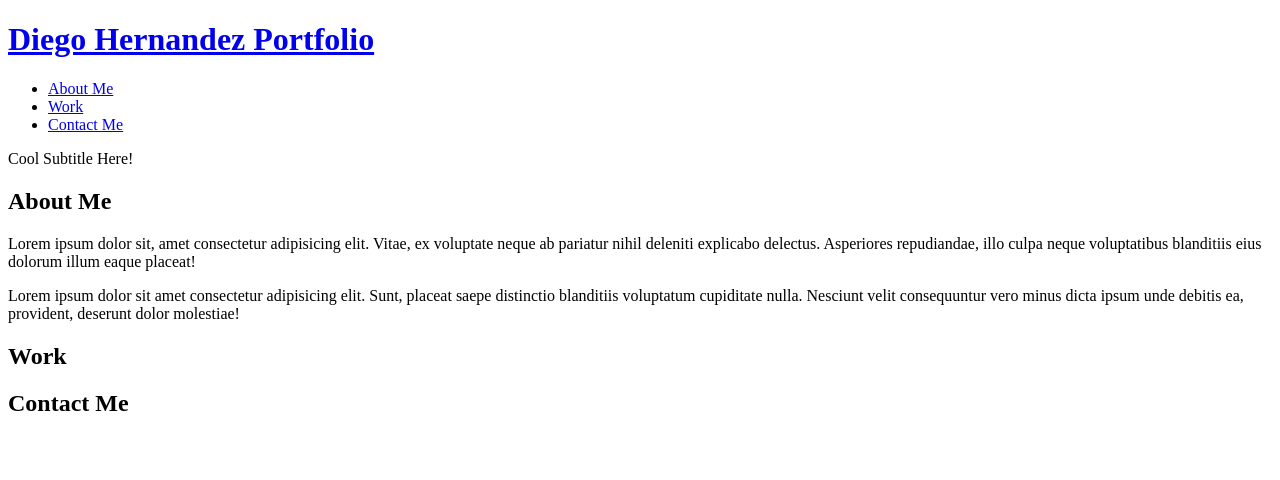
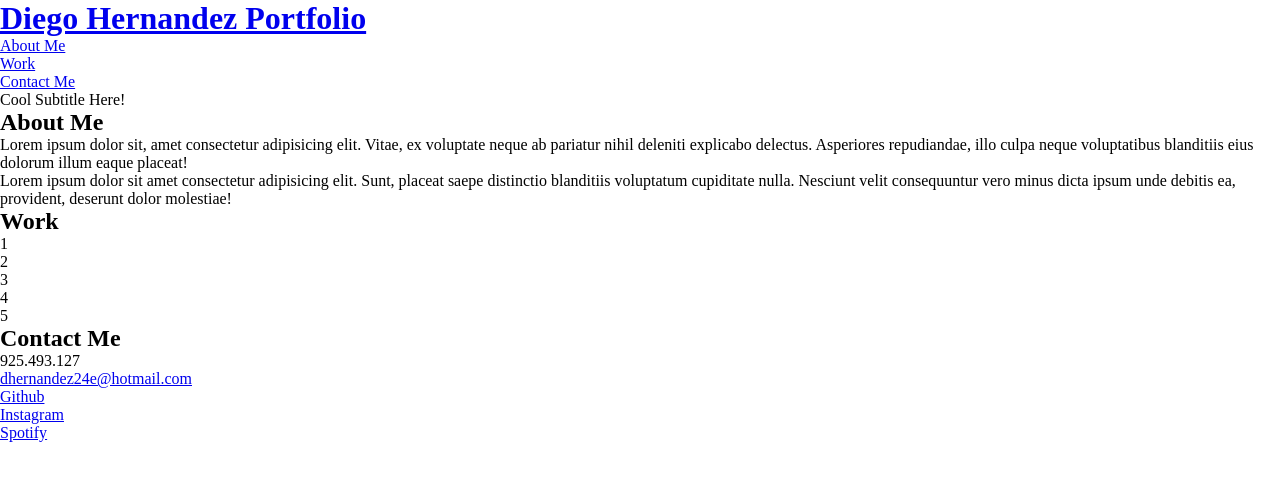
Before and after one commit to DHernandez24e/Diego-Hernandez-Portfolio, a plain HTML site: page index.html in a window 1280 px wide. Drawn offline with Linux system fonts and the light colour scheme.

Commit message:
add style sheet

```diff
--- /dev/null
+++ b/assets/css/style.css
@@ -0,0 +1,12 @@
+* {
+    margin: 0;
+    padding: 0;
+    box-sizing: border-box;
+}
+
+:root {
+    --cloudy: #aca59f;
+    --greyer: rgb(73, 73, 73);
+    --purp: rgb(104, 4, 104);
+    --green: green;
+}
--- a/index.html
+++ b/index.html
@@ -2,6 +2,9 @@
 <html lang=eng>
     <head>
         <meta charset="UTF-8"/>
+        <meta name="viewport" content="width=device-width, initial-scale=1.0" />
+        <link rel="stylesheet" href="./assets/css/style.css"/>
+        <title>Diego Hernandez Portfolio</title>
     </head>
     <body>
         <header>
@@ -49,7 +52,21 @@
             </div>
             <div class="work-grid-wrapper">
                 <div class="work-grid-container">
-
+                    <div class="work-grid-item">
+                        1
+                    </div>
+                    <div class="work-grid-item">
+                        2
+                    </div>
+                    <div class="work-grid-item">
+                        3
+                    </div>
+                    <div class="work-grid-item">
+                        4
+                    </div>
+                    <div class="work-grid-item">
+                        5
+                    </div>
                 </div>
             </div>
         </section>
@@ -58,6 +75,25 @@
             <div>
                 <h2>Contact Me</h2>
             </div>
+            <div>
+                <ul>
+                    <li>
+                        925.493.127
+                    </li>
+                    <li>
+                        <a href="mailto:dhernandez24e@hotmail.com">dhernandez24e@hotmail.com</a>
+                    </li>
+                    <li>
+                        <a href="https://github.com/DHernandez24e">Github</a>
+                    </li>
+                    <li>
+                        <a href="#">Instagram</a>
+                    </li>
+                    <li>
+                        <a href="#">Spotify</a>
+                    </li>
+                </ul>
+            </div>
         </footer>
     </body>
 </html>
```
